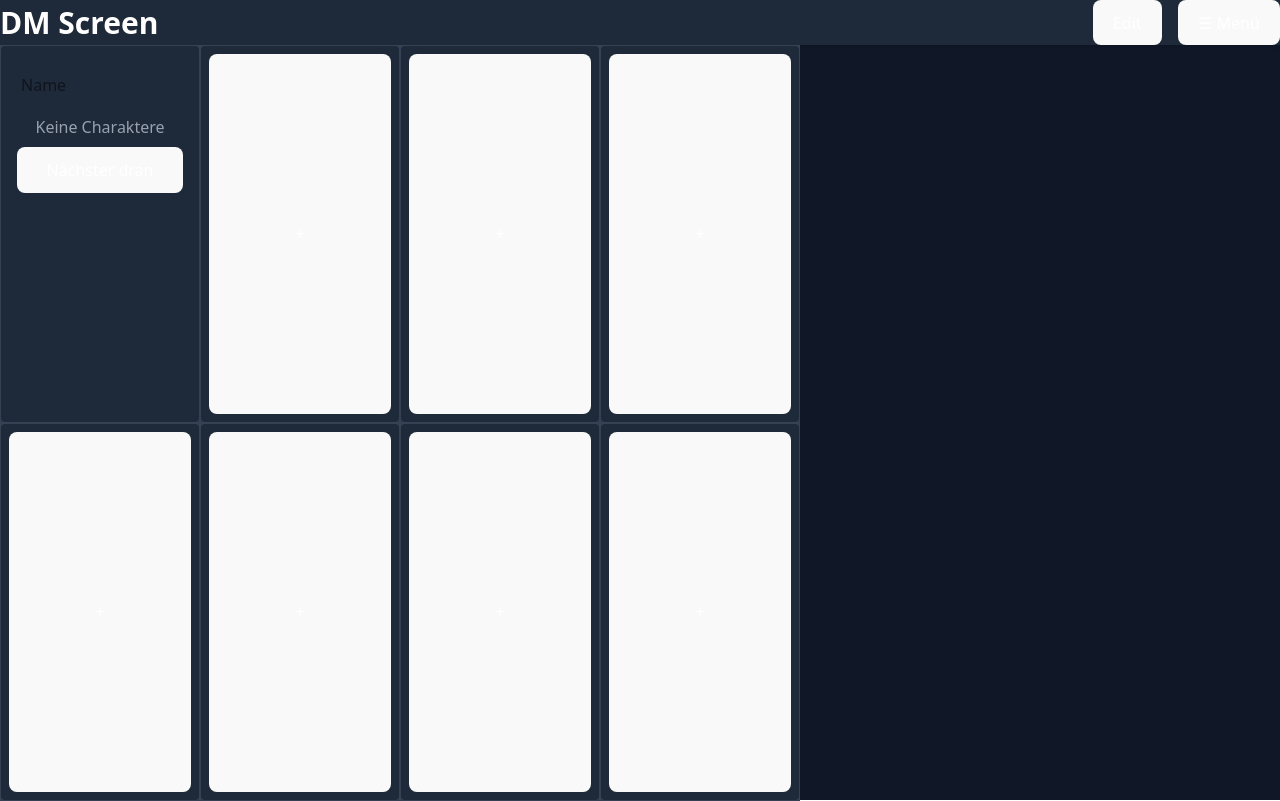
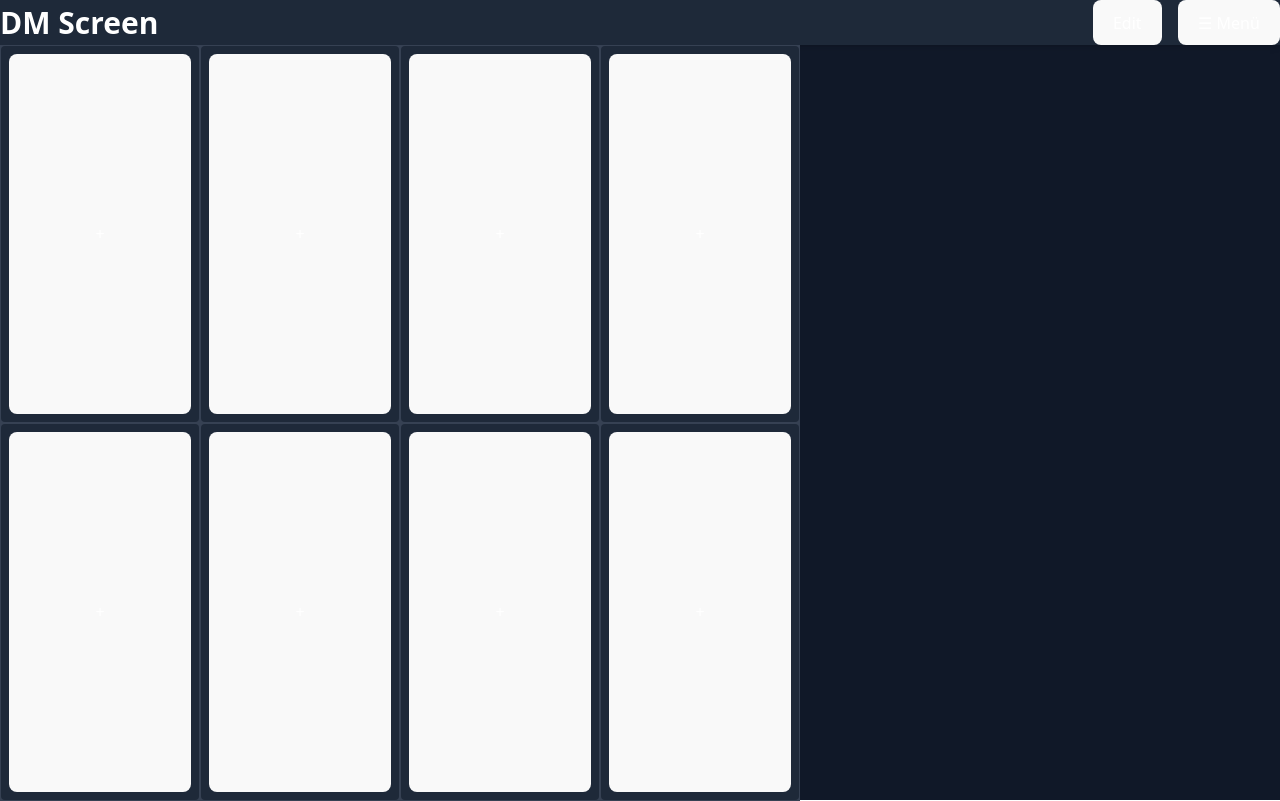
Before and after one commit to woorsty/DMScreen, a React (Vite) app: page / in a window 1280 px wide. Built offline with nearby package versions, Linux system fonts and the light colour scheme.

Commit message:
Widgets könen wieder normal erstellt werden

```diff
--- a/launch.json
+++ b/launch.json
@@ -7,8 +7,8 @@
       "request": "launch",
       "name": "Launch Chrome against localhost",
       "url": "http://localhost:5173",
-      "webRoot": "${workspaceFolder}/src",
-      "preLaunchTask": "npm: dev"
+      "webRoot": "${workspaceFolder}/src"
+      // "preLaunchTask": "npm: dev"
     }
   ]
 }
--- a/package.json
+++ b/package.json
@@ -16,7 +16,8 @@
     "electron": "^37.2.5",
     "react": "^19.1.0",
     "react-dom": "^19.1.0",
-    "react-grid-layout": "^1.5.2"
+    "react-grid-layout": "^1.5.2",
+    "uuid": "^11.1.0"
   },
   "devDependencies": {
     "@eslint/js": "^9.30.1",
--- a/src/screen/DMScreen.tsx
+++ b/src/screen/DMScreen.tsx
@@ -3,6 +3,16 @@ import { EmptyWidget } from "../component/widget/implementation/EmptyWidget";
 import { InitiativeWidget } from "../component/widget/implementation/InitiativeWidget";
 import { DMScreenMenu } from "./menu/DMScreenMenu";
 import Gridlayout from "react-grid-layout";
+import { v4 as uuidv4 } from "uuid";
+
+interface WidgetData {
+  key: string;
+  x: number;
+  y: number;
+  width: number;
+  height: number;
+  component: JSX.Element;
+}
 
 interface DMScreenProps {
   columns: number;
@@ -12,10 +22,11 @@ interface DMScreenProps {
 interface DMScreenState {
   columns: number;
   rows: number;
-  widgets: JSX.Element[][];
+  widgets: WidgetData[];
+  layout: any[];
   menuOpen: boolean;
   isEditMode: boolean;
-  containerHeight: number; // <--- NEU
+  containerHeight: number;
 }
 
 export class DMScreen extends Component<DMScreenProps, DMScreenState> {
@@ -24,14 +35,15 @@ export class DMScreen extends Component<DMScreenProps, DMScreenState> {
   public constructor(props: DMScreenProps) {
     super(props);
 
-    const widgets = this.initWidgets(props.columns, props.rows);
+    const { widgets, layout } = this.initWidgets(props.columns, props.rows);
     this.state = {
       columns: props.columns,
       rows: props.rows,
       widgets,
       menuOpen: false,
       isEditMode: false,
-      containerHeight: 0, // <--- NEU
+      containerHeight: 0,
+      layout,
     };
   }
 
@@ -48,45 +60,65 @@ export class DMScreen extends Component<DMScreenProps, DMScreenState> {
     this.updateContainerHeight();
   }
 
-  initWidgets(columns: number, rows: number): JSX.Element[][] {
-    const widgets: JSX.Element[][] = [];
-    for (let x = 0; x < rows; x++) {
-      const row: JSX.Element[] = [];
-      for (let y = 0; y < columns; y++) {
-        row.push(
+  initWidgets(columns: number, rows: number) {
+    const widgets: WidgetData[] = [];
+    const layout: any[] = [];
+    for (let x = 0; x < columns; x++) {
+      for (let y = 0; y < rows; y++) {
+        const key = uuidv4();
+        widgets.push({
+          key,
+          x: x,
+          y: y,
+          width: 1,
+          height: 1,
+          component: (
             <EmptyWidget
-            key={`${x},${y}`}
-            id={Date.now().toString() + x + y}
+              id={`${x},${y}`}
               x={x}
               y={y}
               width={1}
               height={1}
               onReplaceWidget={this.onReplaceWidget}
             />
-        );
+          ),
+        });
+        layout.push({
+          i: key,
+          x: x,
+          y: y,
+          w: 1,
+          h: 1,
+        });
       }
-      widgets.push(row);
     }
-    widgets[0][0] = (
-      <InitiativeWidget
-        id={""}
-        x={0}
-        y={0}
-        width={1}
-        height={1}
-        onReplaceWidget={this.onReplaceWidget}
-        removable={true}
-      />
-    );
-    return widgets;
+    return { widgets, layout };
   }
 
   onReplaceWidget = (x: number, y: number, widget: JSX.Element) => {
-    const widgets = this.state.widgets.slice();
-    widgets[x] = widgets[x].slice();
-    widgets[x][y] = widget;
-    this.setState({ widgets });
+    this.setState((prevState) => {
+      const currentWidgets = prevState.widgets;
+      const currentWidget = this.getWidgetFromList(x, y, currentWidgets);
+
+      if (currentWidget) {
+        currentWidget.component = widget;
+      }
+
+      return { widgets: currentWidgets };
+    });
   };
+
+  getWidgetFromList(
+    x: number,
+    y: number,
+    widgets: WidgetData[]
+  ): WidgetData | undefined {
+    return widgets.find((widget) => widget.x === x && widget.y === y);
+  }
+
+  getWidget(x: number, y: number) {
+    return this.getWidgetFromList(x, y, this.state.widgets);
+  }
 
   toggleEditMode = () => {
     this.setState((prevState) => ({
@@ -113,11 +145,12 @@ export class DMScreen extends Component<DMScreenProps, DMScreenState> {
       rows > 0 &&
       (columns !== this.state.columns || rows !== this.state.rows)
     ) {
-      const widgets = this.initWidgets(columns, rows);
+      const { widgets, layout } = this.initWidgets(columns, rows);
       this.setState({
         columns,
         rows,
         widgets,
+        layout,
       });
     }
   };
@@ -133,22 +166,38 @@ export class DMScreen extends Component<DMScreenProps, DMScreenState> {
   };
 
   getRowHeight() {
-    if (!this.state.containerHeight) return 100; // Fallback
+    if (!this.state.containerHeight) return 100;
     return this.state.containerHeight / this.state.rows;
   }
 
+  onLayoutChange = (newLayout: any[]) => {
+    let widgets = [...this.state.widgets];
+
+    newLayout.forEach((layoutItem) => {
+      const widget = widgets.find((w) => w.key === layoutItem.i);
+      if (widget) {
+        widget.x = layoutItem.x;
+        widget.y = layoutItem.y;
+        widget.width = layoutItem.w;
+        widget.height = layoutItem.h;
+      }
+    });
+
+    this.setState({ widgets });
+  };
+
+  getLayoutFromWidgets(widgets: WidgetData[]) {
+    return widgets.map((w) => ({
+      i: w.key,
+      x: w.x,
+      y: w.y,
+      w: w.width,
+      h: w.height,
+    }));
+  }
+
   renderGrid(): React.ReactNode {
-    const layout = this.state.widgets.flat().map((widget, idx) => {
-      const x = idx % this.state.columns;
-      const y = Math.floor(idx / this.state.columns);
-      return {
-        i: `${x},${y}`,
-        x,
-        y,
-        w: 1,
-        h: 1,
-      };
-    });
+    const layout = this.getLayoutFromWidgets(this.state.widgets);
 
     return (
       <Gridlayout
@@ -156,26 +205,25 @@ export class DMScreen extends Component<DMScreenProps, DMScreenState> {
         cols={this.state.columns}
         rowHeight={this.getRowHeight()}
         width={window.screen.availWidth}
-        layout={layout}
         isDraggable={this.state.isEditMode}
         isResizable={this.state.isEditMode}
         style={{ height: "100%" }}
         margin={[0, 0]}
         containerPadding={[0, 0]}
+        layout={layout}
+        onLayoutChange={this.onLayoutChange}
+        preventCollision={true}
+        compactType={null}
       >
-        {this.state.widgets.flat().map((widget, idx) => {
-          const x = idx % this.state.columns;
-          const y = Math.floor(idx / this.state.columns);
-          return (
+        {this.state.widgets.map((widget) => (
           <div
-              key={`${x},${y}`}
+            key={widget.key}
             className="border border-gray-700 h-full w-full bg-gray-700"
             style={{ margin: 0, padding: 0 }}
           >
-              {widget}
+            {widget.component}
           </div>
-          );
-        })}
+        ))}
       </Gridlayout>
     );
   }
--- a/src/screen/menu/DMScreenMenu.tsx
+++ b/src/screen/menu/DMScreenMenu.tsx
@@ -55,7 +55,6 @@ export class DMScreenMenu extends React.Component<
               columns={this.props.columns}
               rows={this.props.rows}
             />
-            {/* Hier können weitere Menüpunkte ergänzt werden */}
           </div>
         )}
       </div>
```
Also changed, not shown: 1 other file (tests, documents, lock files or other folders). Lines whose indentation alone changed are shown as unchanged.
